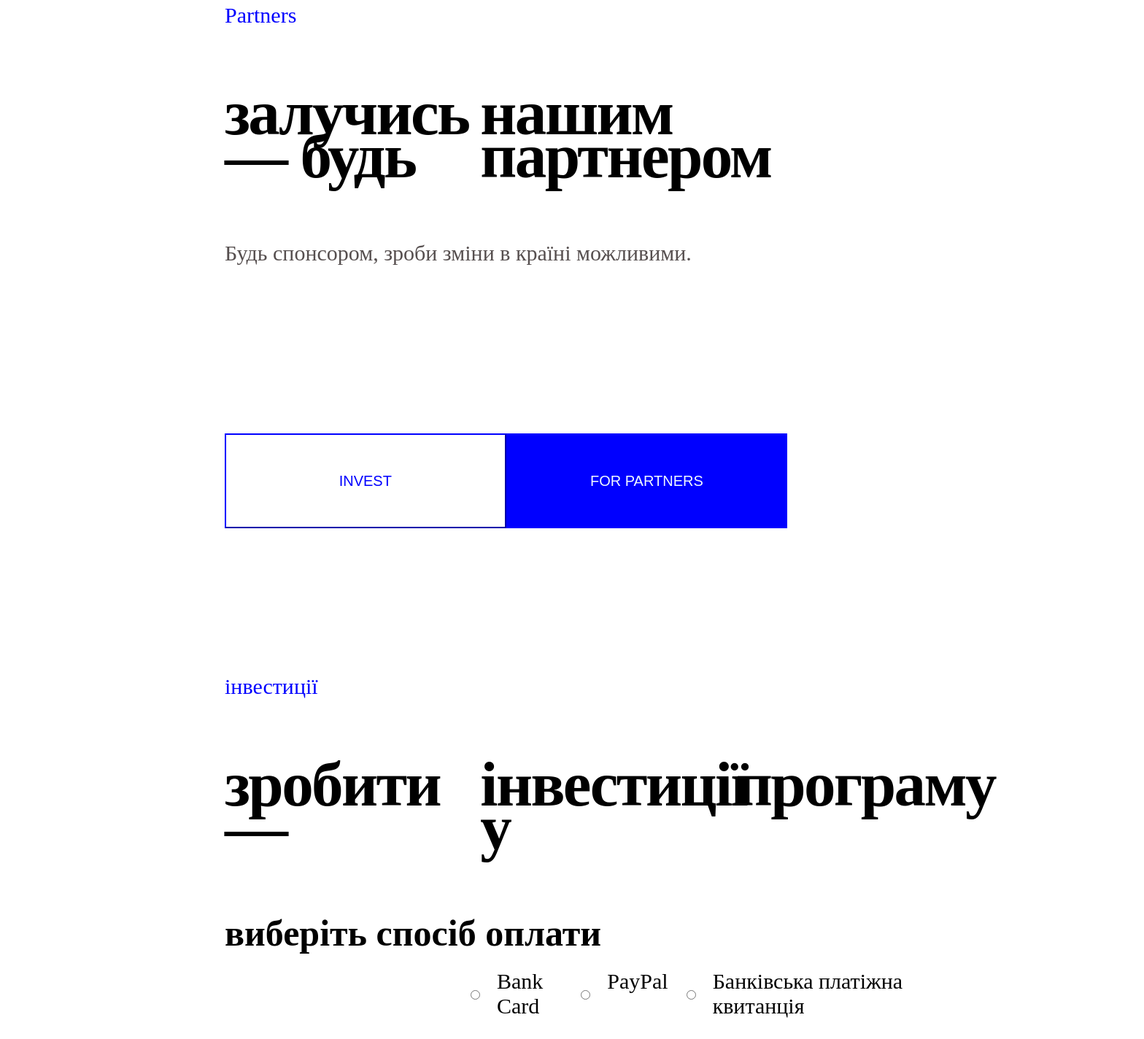
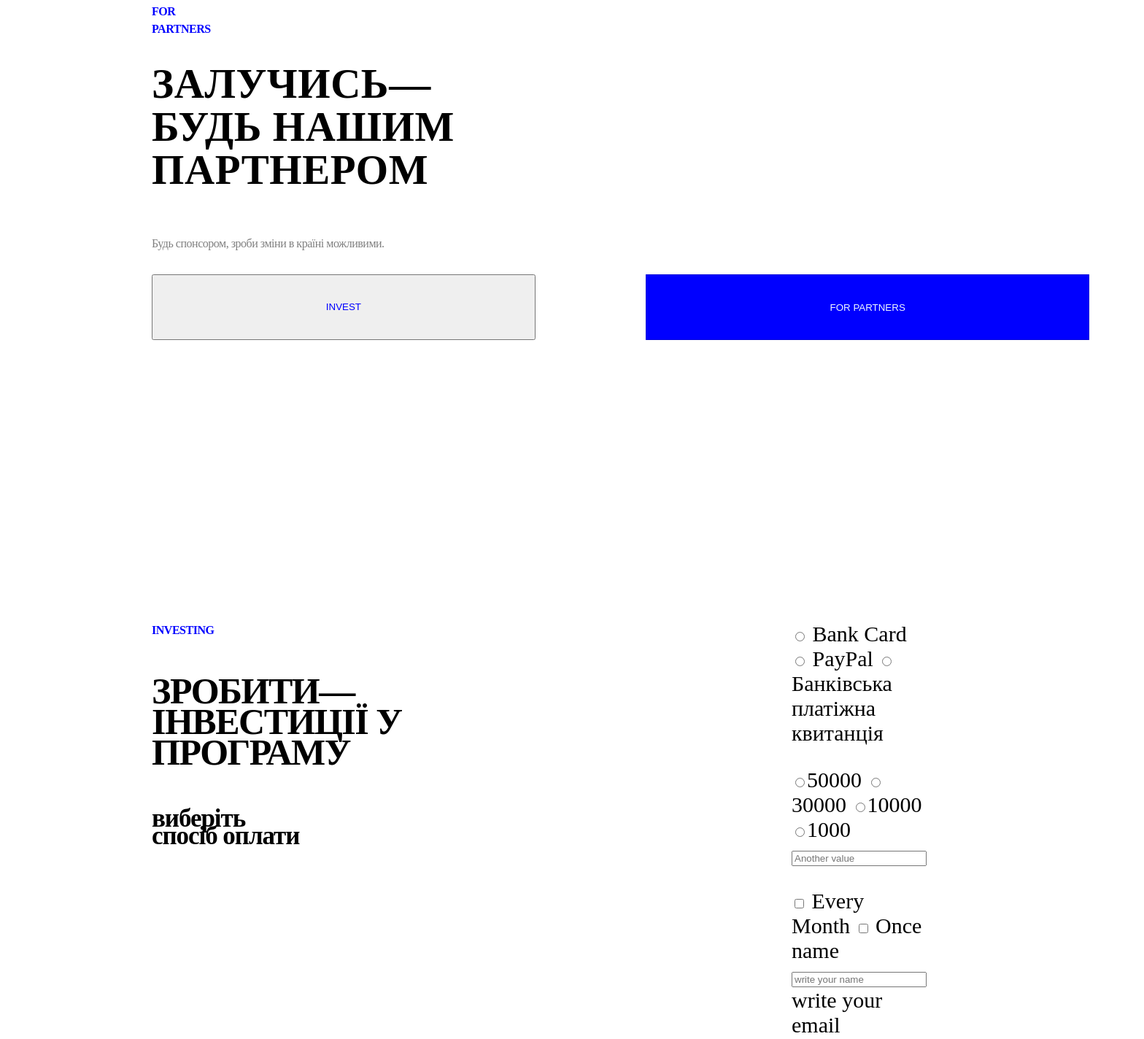
Before and after one commit to IvanTkachenko10/HW8, a plain HTML site: page Index.html in a window 1280 px wide. Shown: the part 298-1722 px from the top of the page at 73% size, 1568 px wide, since content can reach past the window. Drawn offline with Linux system fonts and the light colour scheme.

Commit message:
Add files via upload

```diff
--- a/Index.html
+++ b/Index.html
@@ -21,43 +21,51 @@
 
 
 <main>
-  <section class="last">Partners
-    <p class="lastof">залучись
-      — будь нашим партнером</p>
-      <p class="lastt">Будь спонсором, зроби зміни в країні можливими.
+  <div class="firstparagraph">
+  <section class="paragraphname">FOR PARTNERS</section>
+    <p class="paragraph">ЗАЛУЧИСЬ—БУДЬ НАШИМ ПАРТНЕРОМ
+     </p>
+      <p class="podparagraph">Будь спонсором, зроби зміни в країні можливими.
         </p>
-        <div class="knopki">
-          <button class="INVEST">INVEST</button>
-          <button class="partnerams">FOR PARTNERS</button>
-        </div>
+      </section>
+          <section class="invest">
+            <button class="invest">INVEST</button>
+           </section>
+          </div>
+
+          <div>
+            <button class="FORPARTNERS">FOR PARTNERS</button>
+           </div>
 
 
-  </section>
-  <section class="kop">інвестиції
-    <p class="kopkop">зробити
-      — інвестиції у програму</p>
-      <strong class="sposob">виберіть спосіб оплати</strong>
-    </section>
+<div class="Secondparagraph">
+  <section class="paragraphnamedva">INVESTING</section>
+  <p class="paragraphdva">ЗРОБИТИ—ІНВЕСТИЦІЇ У ПРОГРАМУ</p>
+      <p class="podparagraphdva">виберіть спосіб оплати</p>
 
+  </div>
+<div class="forma">
     <form class="form">
       <div class="radiopayment">
-      <input class="checkbox" type="radio" name="Bank Card">
+      <input class="radio" type="radio" name="Bank Card">
       <label class="yuppy" for="Bank Card">Bank Card</label>
-      <input class="checkbox"  type="radio" name="PayPal">
+      <input class="radio"  type="radio" name="PayPal">
       <label class="yuppy" for="PayPal">PayPal</label>
-      <input class="checkbox"  type="radio" name="Банківська платіжна квитанція">
+      <input class="radio"  type="radio" name="Банківська платіжна квитанція">
       <label class="yuppy" for="Банківська платіжна квитанція">Банківська платіжна квитанція</label>
     </div>
       <div>
+        <div  class="pricewrapper">
         <input class="table" name="price" id="one" type="radio"><label class="cena" for="one">50000</label>
         <input class="table" name="price" id="two" type="radio"><label class="cena" for="two">30000</label>
         <input class="table" name="price" id="three" type="radio"><label class="cena" for="three">10000</label>
         <input class="table" name="price" id="four" type="radio"><label class="cena" for="four">1000</label>
-      <div>
+      </div>
+        <div>
         <input class="anotherval" type="text" placeholder="Another value" >
 
       </div>
-      <div class="once">
+      <div class="tiempo">
         <input  type="checkbox" name="Every Month">
         <label for="Every Month">Every Month</label>
         <input  type="checkbox" name="Once">
@@ -86,6 +94,7 @@
       </div>
       </div>
       </div>
+      </div>
     </form>
 
   </main>
--- a/style.css
+++ b/style.css
@@ -1,3 +1,8 @@
+main{
+    display: grid;
+    grid-template-columns: 1fr 1fr;
+}
+
 .container{
     display: flex;
     align-items: center;
@@ -20,154 +25,146 @@
     margin: 0;
     font-size: 20px;
 }
-    .last{
-    font-size: 30px;
-    color: blue;
-    margin-left:300px ;
-    margin-top: 200px;
+
+.firstparagraph{
+   padding: 200px;
+    font-size: 70px;
 }
 
-.lastof{
-    font-family: Basis Grotesque Pro;
-    font-size: 87px;
-    font-weight: 700;
-    line-height: 59px;
-    letter-spacing: -0.03em;
-    color: rgb(0, 0, 0);
-    columns: 3;
+.paragraph{
+    width: 425px;
+height: 180px;
+top: 267px;
+left: 210px;
+font-family: Basis Grotesque Pro;
+font-size: 57px;
+font-weight: 700;
+line-height: 59px;
+letter-spacing: 0.01em;
+text-align: left;
+
+
 }
 
-.lastt{
-    color: rgb(86, 79, 79);
+.paragraphname{
+    width: 94px;
+height: 24px;
+top: 213px;
+left: 210px;
+opacity: 0.8999999761581421px;
+font-family: Basis Grotesque Pro;
+font-size: 16px;
+font-weight: 700;
+line-height: 24px;
+letter-spacing: -0.03em;
+text-align: left;
+color: blue;
 }
 
-.knopki{
- display: flex;
+.podparagraph{
+    width: 353px;
+height: 24px;
+top: 517px;
+left: 210px;
+opacity: 0.6000000238418579px;
+font-family: Basis Grotesque Pro;
+font-size: 16px;
+font-weight: 400;
+line-height: 24px;
+letter-spacing: -0.03em;
+text-align: left;
+color: gray;
+
 }
 
-.INVEST{
-    color: blue;
-    width: 40%;
-    height: 130px;
-    margin-top: 200px;
-    border: 15;
-    background-color:rgb(255, 255, 255);
-    border-color: blue;
-    font-size: 20px;
-}
-.partnerams{
-    background-color:blue;
-    color: aliceblue;
-    width: 40%;
-    height: 130px;
-    margin-top: 200px;
-    border: 5px;
-    font-size: 20px;
+.FORPARTNERS{
+    margin-top: 572px;
+   background-color: blue;
+    width: 104%;
+    height: 90px;
+   color: aliceblue;
+border: 1px solid #00000026
+
 }
 
-.kop{
-    font-size: 30px;
+.invest{
+    margin-left: 0;
+
+    width: 105%;
+    height: 90px;
     color: blue;
-    margin-left:300px ;
-    margin-top: 200px;
 }
 
-.kopkop{
-    font-family: Basis Grotesque Pro;
-    font-size: 87px;
-    font-weight: 700;
-    line-height: 59px;
-    letter-spacing: -0.03em;
-    color: rgb(0, 0, 0);
-    columns: 3;
-}
-.sposob{
-    font-size: 50px;
-    color: black;
+.Secondparagraph{
+    padding: 200px;
+    font-size: 70px;
 }
 
-.yuppy{
-    font-size: 30px;
-    padding: 20px;
-    display: block;
+.paragraphnamedva{
+    width: 85px;
+height: 24px;
+top: 931px;
+left: 210px;
+opacity: 0.8999999761581421px;
+font-family: Basis Grotesque Pro;
+font-size: 16px;
+font-weight: 700;
+line-height: 24px;
+letter-spacing: -0.03em;
+text-align: left;
+color: blue;
+}
+
+.paragraphdva{
+    width: 477px;
+height: 84px;
+top: 985px;
+left: 210px;
+font-family: Basis Grotesque Pro;
+font-size: 50px;
+font-weight: 700;
+line-height: 42px;
+letter-spacing: -0.03em;
+text-align: left;
+}
+
+.podparagraphdva{
+    margin-top: 100px;
+    width: 205px;
+height: 24px;
+top: 1139px;
+left: 210px;
+font-family: Basis Grotesque Pro;
+font-size: 35px;
+
+font-weight: 700;
+line-height: 24px;
+letter-spacing: -0.03em;
+text-align: left;
 
 }
 
 .form{
-    margin-left: 50%;
-    font-size: 50px;
-
-
-}
-
-.checkbox{
-    padding: 20px;
-}
-
-
-.table[type="radio"]{
-    display: none;
-    border-top: 3px;
-}
-
-.cena{
-    border: 1px solid black;
-    padding: 50px;
-
-    display: inline-block;
-
-}
-
-.table:checked+.cena{
-    background-color: blue;
-}
-
-.anotherval{
-    padding-top: 20px;
-    width: 920px;
-    height: 60px;
-    font-size: 30px;
-    border-top: none;
-}
-
-.once{
-    justify-content: space-between;
+    padding: 200px;
     font-size: 30px;
 }
 
-.nombre{
-    padding-top: 20px;
-    width: 350px;
-    height: 45px;
-    font-size: 30px;
-    border:none;
-    border-bottom: 3px;
+.pricewrapper{
+    margin-top: 30px;
 }
 
-.nombree{
-    padding-top: 20px;
-    width: 350px;
-    height: 45px;
-    font-size: 30px;
-    border:none;
-    border-bottom: 3px;
+.tiempo{
+    margin-top: 30px;
 }
 
-.fgh{
-    padding-top: 30px;
+.name{
+    margin-top: 30px;
 }
 
 .knopi{
+    padding: 10px;
+    padding-left: 17px;
+    padding-right: 17px;
+    background-color: blue;
     color: aliceblue;
-    margin-top: 50px;
-    background-color: blue;
-   width: 250px;
-   height: 60px;
-   font-size: 20px;
-   padding: 30px;
 }
-
-.radiopayment{
-    margin-bottom: 30px;
-    display: flex;
-}
```
